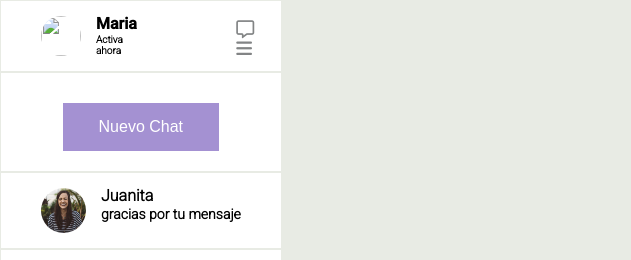
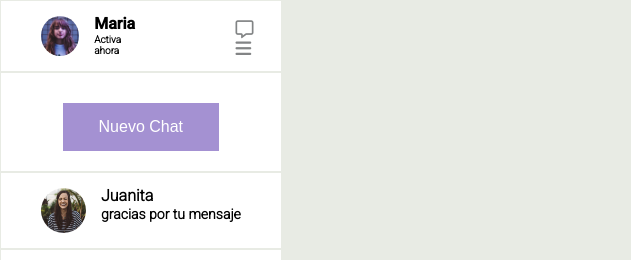
Before and after one commit to Cubillos1287/desafioflex, a plain HTML site: page index.html in a window 1280 px wide. Shown: the top 260 px of the page, 0-631 px from the left. Drawn offline with Linux system fonts and the light colour scheme.

Commit message:
icono principal

```diff
--- a/index.html
+++ b/index.html
@@ -17,7 +17,7 @@
 <body>
     <section class="contactos">
         <div class="box1">
-            <img src="/img/maria.jpg">
+            <img src="./assets/img/maria.jpg">
             <div>
                 <h2>Maria</h2>
                 <h4>Activa ahora</h4>
```
